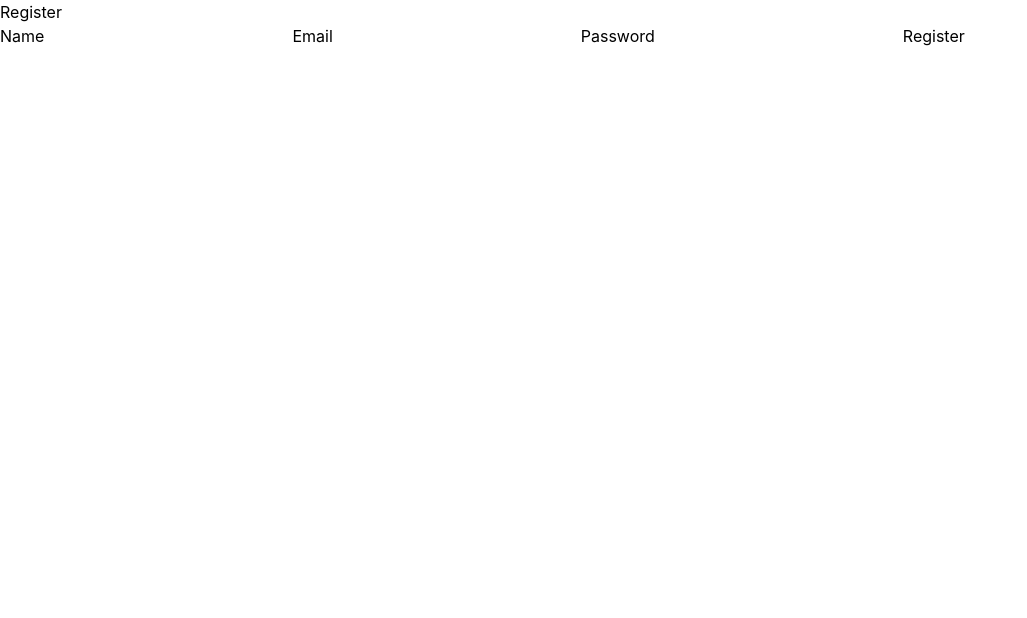
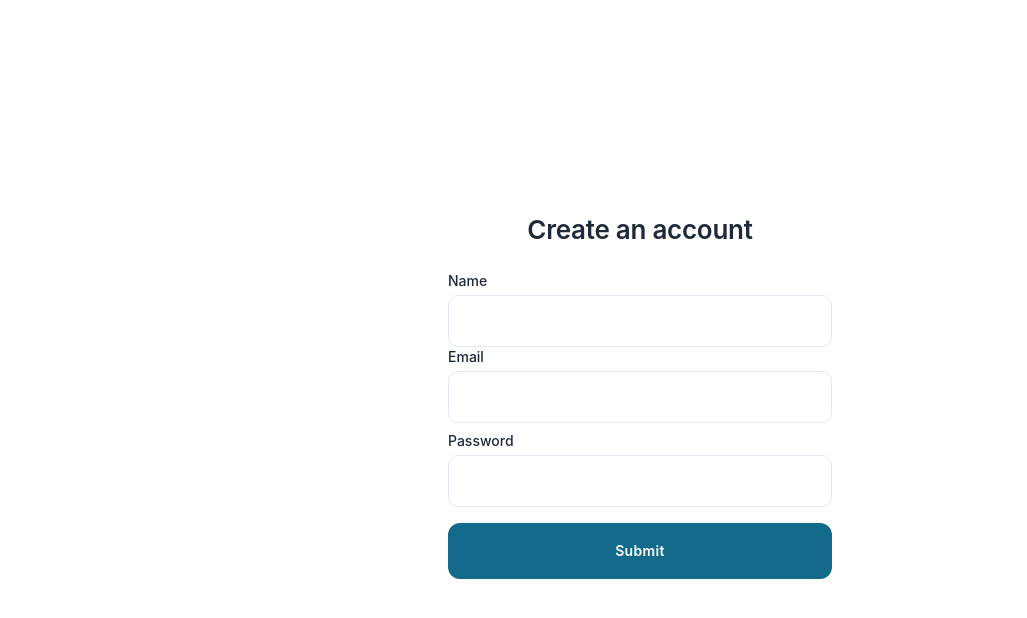
Before and after one commit to matthewbrion/DropCal, a React (Vite) app in the folder client/: page /register in a window 1280 px wide. Shown: the top 618 px of the page, without its empty margins (0-1027 px from the left). Built offline with nearby package versions, Linux system fonts and the light colour scheme; no server answers.

Commit message:
Styled Register and Login, added tailwind Theme, added link to Register from Login

```diff
--- a/client/src/index.css
+++ b/client/src/index.css
@@ -1 +1,20 @@
 @import 'tailwindcss';
+
+@theme {
+  --color-surface: #F8FAFC;
+  --color-surface: #FFFFFF;
+  --color-border-subtle: #E2E8F0;
+
+  --color-ink: #1E293B;
+  --color-ink-muted: #64748B;
+
+  --color-primary: #136A8A;
+  --color-primary-active: #0E4B62;
+  --color-primary-surface: #EBF4F7;
+  --color-on-primary: #FFFFFF;
+
+  --color-success: #487957;
+  --color-success: #F0F5F2;
+  --color-error: #9F3A2F;
+  --color-error-surface: #FBEEEC;
+}
--- a/client/src/pages/Login.jsx
+++ b/client/src/pages/Login.jsx
@@ -1,5 +1,5 @@
 import { useState } from 'react';
-import { useNavigate, useLocation } from 'react-router-dom';
+import { useNavigate, useLocation, Link } from 'react-router-dom';
 import { useAuth } from '../context/AuthContext';
 
 function Login() {
@@ -22,32 +22,67 @@ function Login() {
         }
     }
 
+    //scaffolding for below was derived from 'Form with Password Visibility Toggle' @ https://readymadeui.com/tailwind-components/form
+    //i omitted validation/eye as they interfered with the input/form structure i had in place
+    //requiring additional changes to other docs
     return (
-        <div>
-            <h1>Log In</h1>
-            {justRegistered && <p>Account created - please log in.</p>}
-            <form onSubmit={handleSubmit}>
-                <label>
+        <div className='min-h-screen bg-surface flex items-center justify-center px-5'>
+            <div className='w-full max-w-sm'>
+                <h1 className='text-[26px] leading-[34px] tracking-[-0.01em] font-semibold text-ink mb-6 text-center'>
+                    Log In
+                </h1>
+
+                {justRegistered && (
+                    <p className='mb-4 text-sm text-success bg-success-surface rounded-[10px] px-3.5 py-2.5'>Account created - please log in.
+                    </p>
+                )}
+
+                <form onSubmit={handleSubmit} className='space-y-4'>
+                    <div className='space-y-4 max-w-sm mx-auto'>
+                        <label htmlFor='email' className='mb-2 text-ink font-medium text-sm inline-block w-full'>
                             Email
                             <input
+                                id='email'
                                 type='email'
+                                name='email'
+                                placeholder='user@example.com'
                                 required
+                                className='mt-1 px-3.5 h-[52px] text-sm text-ink rounded-[10px] bg-surface-card w-full outline outline-1 -outline-offset-1 outline-border-subtle focus:outline-2 focus:-outline-offset-2 focus:outline-primary'
                                 value={email}
                                 onChange={(n) => setEmail(n.target.value)}
                             />
                         </label>
-                <label>
+
+                        <label htmlFor='password' className='mb-2 text-ink font-medium text-sm inline-block w-full'>
                             Password
                             <input
                                 type='password'
+                                id='password'
+                                name='password'
                                 required
+                                className='mt-1 px-3.5 h-[52px] text-sm text-ink rounded-[10px] bg-surface-card w-full outline outline-1 -outline-offset-1 outline-border-subtle focus:outline-2 focus:-outline-offset-2 focus:outline-primary'
                                 value={password}
                                 onChange={(n) => setPassword(n.target.value)}
                             />
                         </label>
-                {error && <p role='alert'>{error}</p>}
-                <button type='submit'>Log In</button>
+                        {error && (
+                            <p role='alert' className='text-sm text-error bg-error-surface rounded-[10px] px-3.5 py-2.5'>
+                                {error}
+                            </p>
+                        )}
+                        <button type='submit' className='!mt-2 w-full h-14 text-sm rounded-[12px] font-semibold tracking-wide text-on-primary bg-primary hover:bg-primary-active transition-colors cursor-pointer focus:outline-none focus-visible:ring-2 focus-visible:ring-primary-active'
+                        >
+                            Submit
+                        </button>
+                    </div>
                 </form>
+                <p className='mt-4 text-sm text-ink-muted text-center'>
+                    Don't have an account?{' '}
+                    <Link to='/register' className='text-primary font-medium hover:text-primary-active'>
+                    Create an account
+                    </Link>
+                </p>
+            </div>
         </div>
     );
 }
--- a/client/src/pages/Register.jsx
+++ b/client/src/pages/Register.jsx
@@ -21,39 +21,51 @@ function Register() {
     }
 
     return (
-        <div>
-            <h1>Register</h1>
-            <form onSubmit={handleSubmit}>
+        <div className="min-h-screen bg-surface flex items-center justify-center px-5">
+            <div className="w-full max-w-sm">
+                <h1 className="text-[26px] leading-[34px] tracking-[-0.01em] font-semibold text-ink mb-6 text-center">
+                    Create an account
+                    </h1>
+
+                <form onSubmit={handleSubmit} className='mb-2 text-ink font-medium text-sm inline-block w-full'>
                     <label>
                         Name
                         <input
                             type='text'
                             required
+                            className="mt-1 px-3.5 h-[52px] text-sm text-ink rounded-[10px] bg-surface-card w-full outline outline-1 -outline-offset-1 outline-border-subtle focus:outline-2 focus:-outline-offset-2 focus:outline-primary"
                             value={name}
                             onChange={(n) => setName(n.target.value)}
                         />
                     </label>
-                <label>
+
+                    <label className="mb-2 text-ink font-medium text-sm inline-block w-full">
                         Email
                         <input
                             type='email'
                             required
+                            className="mt-1 px-3.5 h-[52px] text-sm text-ink rounded-[10px] bg-surface-card w-full outline outline-1 -outline-offset-1 outline-border-subtle focus:outline-2 focus:-outline-offset-2 focus:outline-primary"
                             value={email}
                             onChange={(n) => setEmail(n.target.value)}
                         />
                     </label>
-                <label>
+                    <label htmlFor='password' className='mb-2 text-ink font-medium text-sm inline-block w-full'>
                         Password
                         <input
                             type='password'
                             required
+                            className="mt-1 px-3.5 h-[52px] text-sm text-ink rounded-[10px] bg-surface-card w-full outline outline-1 -outline-offset-1 outline-border-subtle focus:outline-2 focus:-outline-offset-2 focus:outline-primary"
                             value={password}
                             onChange={(n) => setPassword(n.target.value)}
                         />
                     </label>
                     {error && <p role='alert'>{error}</p>}
-                <button type='submit'>Register</button>
+                    <button type='submit' className='!mt-2 w-full h-14 text-sm rounded-[12px] font-semibold tracking-wide text-on-primary bg-primary hover:bg-primary-active transition-colors cursor-pointer focus:outline-none focus-visible:ring-2 focus-visible:ring-primary-active'
+                    >
+                        Submit
+                        </button>
                 </form>
+            </div>
         </div>
     );
 }
```
Also changed, not shown: 1 other file (tests, documents, lock files or other folders). Lines whose indentation alone changed are shown as unchanged.
